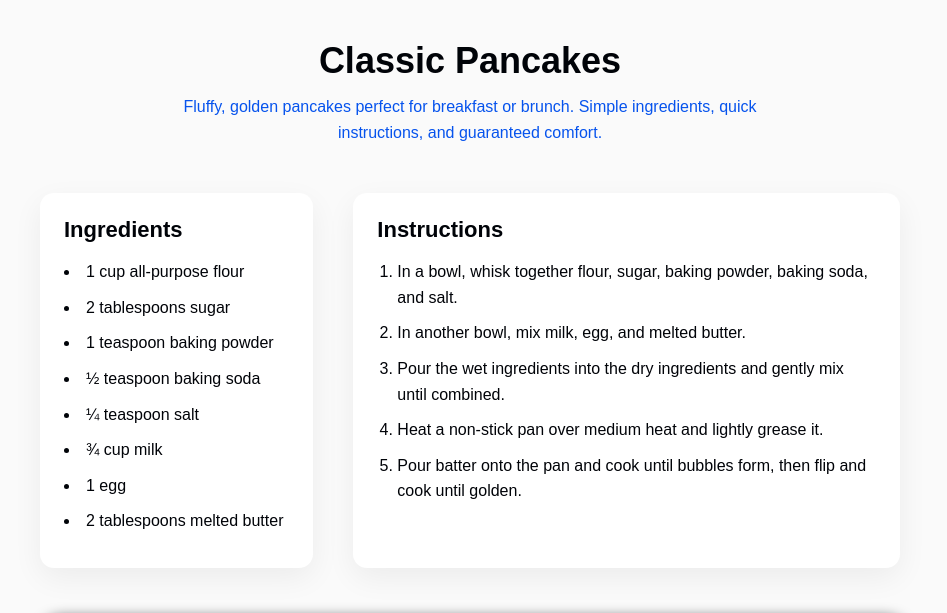
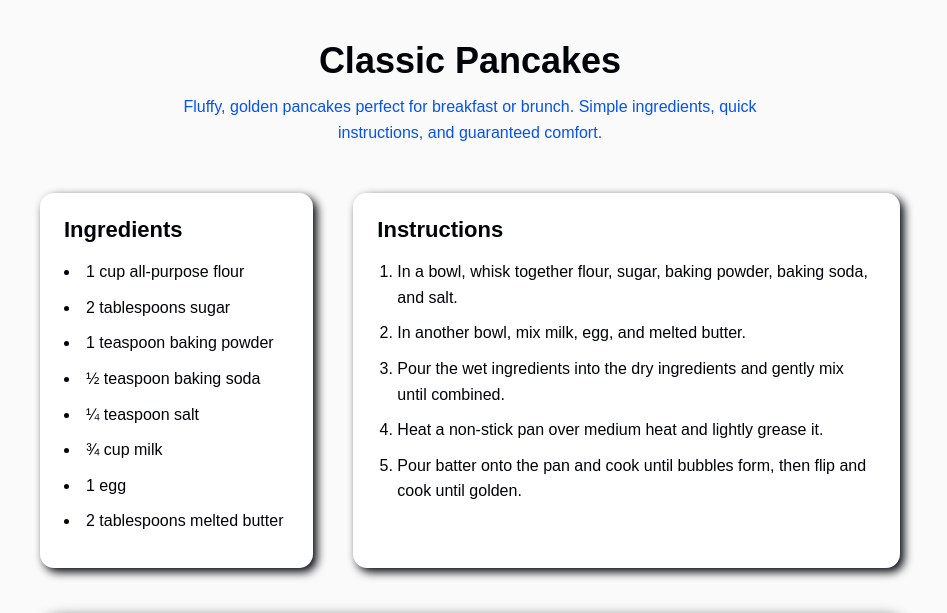
Before and after one commit to suhanim604-maker/Skillyards-class, a plain HTML site: page chapter/index.html in a window 1280 px wide. Shown: the top 613 px of the page, without its empty margins (170-1117 px from the left). Drawn offline with Linux system fonts and the light colour scheme.

Commit message:
project added

```diff
--- a/chapter/style.css
+++ b/chapter/style.css
@@ -54,7 +54,7 @@ body {
   background: #ffffff;
   padding: 24px;
   border-radius: 14px;
-  box-shadow: 0 10px 30px rgba(0, 0, 0, 0.06);
+  box-shadow: 4px 4px 10px
 }
 
 .ingredients h2,
@@ -75,6 +75,7 @@ body {
 
 .instructions ol {
   padding-left: 20px;
+
 }
 
 .recipe-image-section img {
```
Also changed, not shown: chapter/donuts.png (added).
